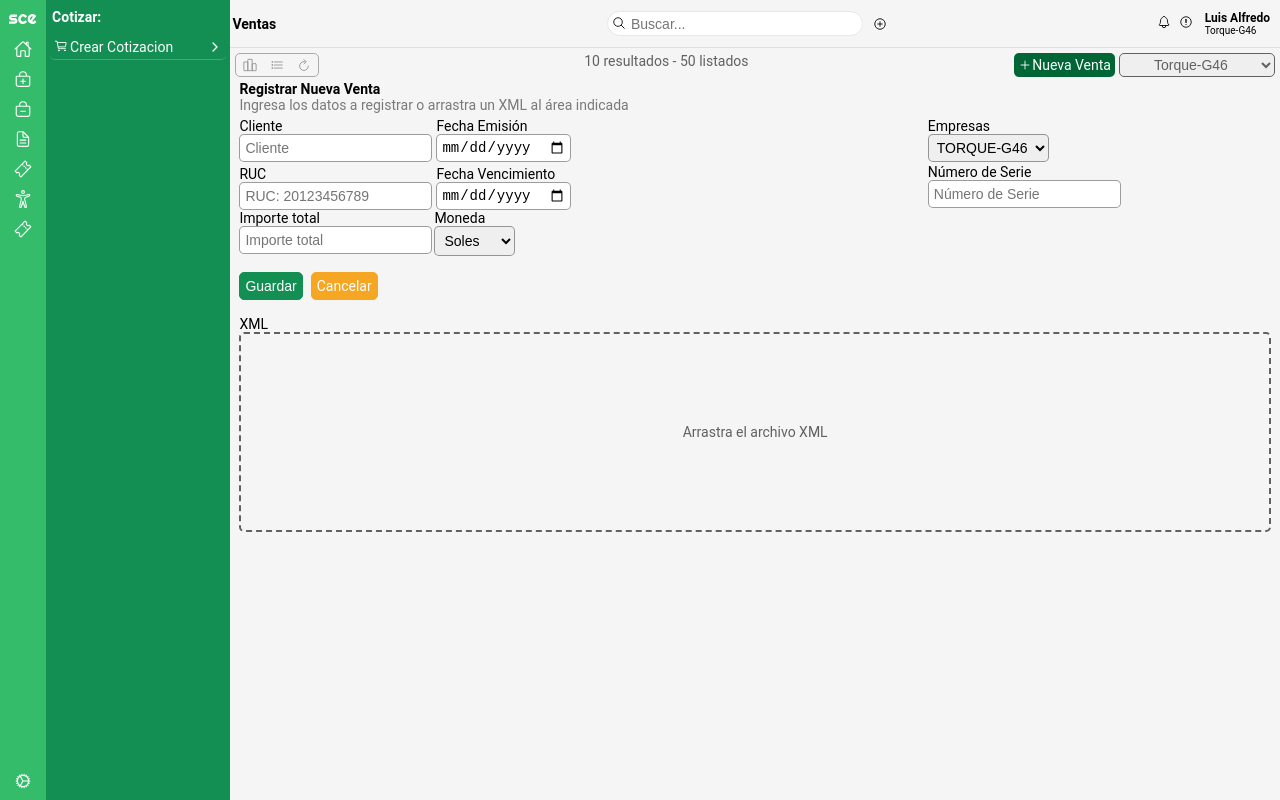
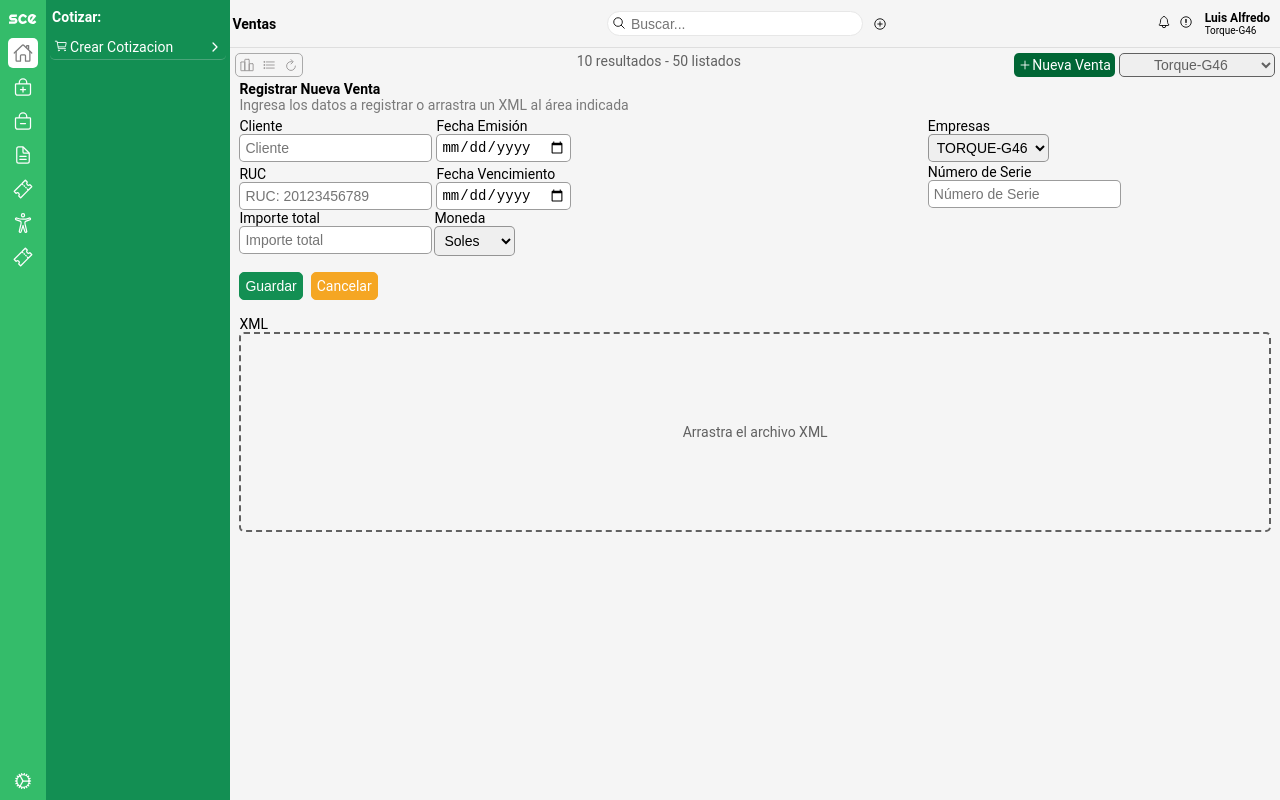
Before and after one commit to LuisPalomin05/FrontendSCE, a React (Create React App) app: page /ventas/crear in a window 1280 px wide. Built offline with nearby package versions, Linux system fonts and the light colour scheme; no server answers; the HTML template or start-up script is replaced by a standard one.

Commit message:
se realiza arreglos de clases css, ademas se agrega la funcion de editar para los clientes y compras.

```diff
--- a/src/components/COMPRAS/ComprasVista.jsx
+++ b/src/components/COMPRAS/ComprasVista.jsx
@@ -32,13 +32,13 @@ export default function Compras() {
     <div className="ComprasBox">
       <section className="flexbox topListCompras">
         <div className="flexbox boxbottontop">
-          <div className="flexcenter bottonitem">
+          <div className="texcenter bottonitem">
             <IonIcon icon={podiumOutline} />
           </div>
-          <div className="flexcenter bottonitem">
+          <div className="texcenter bottonitem">
             <IonIcon icon={listOutline} />
           </div>
-          <div className="flexcenter bottonitem">
+          <div className="texcenter bottonitem">
             <IonIcon icon={refreshOutline} />
           </div>
         </div>
--- a/src/components/Menulateral.jsx
+++ b/src/components/Menulateral.jsx
@@ -1,5 +1,5 @@
 // import React, { useState } from "react";
-import React from "react";
+import React,{useState} from "react";
 import { Link } from "react-router-dom";
 import { IonIcon } from "@ionic/react";
 import {
@@ -15,9 +15,27 @@ import {
 import { Tooltip } from "react-tooltip";
 
 const Menulateral = () => {
+  const [itemsSelected, setItemsSelected] = useState(0);
+
+  const handleClick = (index) => {
+    setItemsSelected(index);
+  }
+  // const handleHover = (index) => {
+  //   setItemsSelected(index);
+  // };
+
+  function itemselectedHover(index) {
+    if (itemsSelected === index) {
+      return "hoverbackSelected";
+    } else {
+      return "hoverback";
+    }
+  }
+
+
   return (
     <div className="flexbox iconMenuBox">
-      <div className="flexbox flexRow">
+      <div className="flexbox flexRow gapp2">
         <div className="MenuTopBox">
           <div className="flexbox hoverback">
             <Link className="" to={"/dashboard"}>
@@ -41,8 +59,7 @@ const Menulateral = () => {
 228 353 185 65 -19 139 -79 169 -139 l21 -40 111 111 110 110 -39 52 c-71 94
 -192 172 -319 205 -73 19 -202 18 -275 -1z"
                   />
-                  <path
-                    d="M2780 1224 c-165 -43 -308 -159 -378 -305 -54 -113 -67 -173 -66
+                  <path d="M2780 1224 c-165 -43 -308 -159 -378 -305 -54 -113 -67 -173 -66
 -304 0 -182 56 -319 178 -441 123 -122 282 -182 456 -170 101 6 156 22 252 73
 62 33 198 150 198 171 0 4 -49 56 -109 116 l-109 109 -16 -30 c-19 -38 -74
 -86 -129 -114 -47 -25 -170 -38 -181 -21 -3 6 117 160 269 342 151 183 275
@@ -62,17 +79,15 @@ const Menulateral = () => {
               </svg>
             </Link>
           </div>
-          {/* <div className="hoverback cPointer">
-            <IonIcon className="ioniconwhite" icon={listOutline} />
-          </div> */}
 
           <Link
             to="/dashboard"
-            className="hoverback"
+            className={itemselectedHover(0)}
             data-tooltip-id="home-tooltip"
             data-tooltip-content="Inicio"
+            onClick={() => handleClick(0)}
           >
-            <IonIcon className="ioniconwhite" icon={homeOutline} />
+            <IonIcon className="fs26" icon={homeOutline} />
             <Tooltip id="home-tooltip" />
           </Link>
 
@@ -80,54 +95,78 @@ const Menulateral = () => {
             to="/ventas"
             data-tooltip-id="sell-tooltip"
             data-tooltip-content="Ventas"
-            className="hoverback"
+            className={itemselectedHover(1)}
+            onClick={() => handleClick(1)}
           >
-            <IonIcon className="ioniconwhite" icon={bagAddOutline} />
+            <IonIcon className="fs26" icon={bagAddOutline} />
             <Tooltip id="sell-tooltip" />
           </Link>
 
-          <Link to="/compras" data-tooltip-id="buy-tooltip"
-            data-tooltip-content="Compras" className="hoverback">
-            <IonIcon className="ioniconwhite" icon={bagRemoveOutline} />
+          <Link
+            to="/compras"
+            data-tooltip-id="buy-tooltip"
+            data-tooltip-content="Compras"
+            className={itemselectedHover(2)}
+            onClick={() => handleClick(2)}
+          >
+            <IonIcon className="fs26" icon={bagRemoveOutline} />
             <Tooltip id="buy-tooltip" />
-
           </Link>
 
-          <Link to="/documentos" data-tooltip-id="docs-tooltip"
-            data-tooltip-content="Documentos" className="hoverback">
-            <IonIcon className="ioniconwhite" icon={documentTextOutline} />
+          <Link
+            to="/documentos"
+            data-tooltip-id="docs-tooltip"
+            data-tooltip-content="Documentos"
+            className={itemselectedHover(3)}
+            onClick={() => handleClick(3)}
+          >
+            <IonIcon className="fs26" icon={documentTextOutline} />
             <Tooltip id="docs-tooltip" />
-
           </Link>
 
-          <Link to="/pedidos" data-tooltip-id="box-tooltip"
-            data-tooltip-content="Pedidos" className="hoverback">
-            <IonIcon className="ioniconwhite" icon={ticketOutline} />
+          <Link
+            to="/pedidos"
+            data-tooltip-id="box-tooltip"
+            data-tooltip-content="Pedidos"
+            className={itemselectedHover(4)}
+            onClick={() => handleClick(4)}
+          >
+            <IonIcon className="fs26" icon={ticketOutline} />
             <Tooltip id="box-tooltip" />
-
           </Link>
 
-          <Link to="/clientes" data-tooltip-id="clients-tooltip"
-            data-tooltip-content="Clientes" className="hoverback">
-            <IonIcon className="ioniconwhite" icon={accessibilityOutline} />
+          <Link
+            to="/clientes"
+            data-tooltip-id="clients-tooltip"
+            data-tooltip-content="Clientes"
+            className={itemselectedHover(5)}
+            onClick={() => handleClick(5)}
+          >
+            <IonIcon className="fs26" icon={accessibilityOutline} />
             <Tooltip id="clients-tooltip" />
-
           </Link>
 
-          <Link to="/proveedores" data-tooltip-id="provs-tooltip"
-            data-tooltip-content="Proveedores" className="hoverback">
-            <IonIcon className="ioniconwhite" icon={ticketOutline} />
+          <Link
+            to="/proveedores"
+            data-tooltip-id="provs-tooltip"
+            data-tooltip-content="Proveedores"
+            className={itemselectedHover(6)}
+            onClick={() => handleClick(6)}
+          >
+            <IonIcon className="fs26" icon={ticketOutline} />
             <Tooltip id="provs-tooltip" />
-
           </Link>
         </div>
-        <Link to="/sce/configuracion" data-tooltip-id="provs-tooltip"
-            data-tooltip-content="Configuracion">
-          <div className="hoverback">
-            <IonIcon className="ioniconwhite" icon={cogOutline} />
+        <Link
+          to="/sce/configuracion"
+          data-tooltip-id="provs-tooltip"
+          data-tooltip-content="Configuracion"
+
+        >
+          <div className={itemselectedHover(7)} onClick={() => handleClick(7)}>
+            <IonIcon className="fs26" icon={cogOutline} />
           </div>
           <Tooltip id="tool-tooltip" />
-
         </Link>
       </div>
     </div>
--- a/src/components/NAV/Navigation.jsx
+++ b/src/components/NAV/Navigation.jsx
@@ -39,6 +39,8 @@ export default class Navigation extends Component {
             <Route path="/compras/*" element={<p>Compras</p>} />
             <Route path="/documentos/*" element={<p>Documentos</p>} />
             <Route path="/pedidos/*" element={<p>Pedidos</p>} />
+            <Route path="/proveedores/*" element={<p>Proveedores</p>} />
+
             <Route path="/sce/configuracion/*" element={<p>Configuración</p>} />
             <Route
               path="/cotizacion/*"
--- a/src/components/PANEL/DashBoard.jsx
+++ b/src/components/PANEL/DashBoard.jsx
@@ -16,13 +16,13 @@ import {
       <div className="DashBoardBox">
         <div className="flexbox barTopmenu">
           <div className="flexbox boxbottontop">
-            <div className="flexcenter bottonitem">
+            <div className="texcenter bottonitem">
               <IonIcon icon={podiumOutline}></IonIcon>
             </div>
-            <div className="flexcenter bottonitem">
+            <div className="texcenter bottonitem">
               <IonIcon icon={listOutline} />
             </div>
-            <div className="flexcenter bottonitem">
+            <div className="texcenter bottonitem">
               <IonIcon icon={refreshOutline}></IonIcon>
             </div>
           </div>
--- a/src/components/VENTAS/VentasCrear.jsx
+++ b/src/components/VENTAS/VentasCrear.jsx
@@ -112,6 +112,8 @@ const VentasCrear = () => {
                     className="inputbox"
                     type="text"
                     name="ruc"
+                    maxLength={11}
+                    minLength={11}
                     value={ruc}
                     onChange={(e) => setRuc(e.target.value)}
                     placeholder="RUC: 20123456789"
--- a/src/content/css/App.css
+++ b/src/content/css/App.css
@@ -71,12 +71,26 @@ grid-area: sections;
   align-items: center;
   justify-content: center;
   border-radius: 5px;
+  color: #fdfdfd;
 }
 
 .hoverback:hover{
   /* background-color: #433c98; */
   background-color: #087440;
 }
+
+.hoverbackSelected{
+  padding: 5px;
+  width: 30px;
+  height: 30px;
+  display: flex;
+  align-items: center;
+  justify-content: center;
+  border-radius: 5px;
+  background: #ffffff;
+  color: #7d7d7d;
+}
+
 
 .martop{
   margin: 5px 0;
@@ -182,6 +196,19 @@ grid-area: sections;
 
 .fs20{
   font-size: 20px;
+}
+
+.fs20{
+  font-size: 20px;
+}
+.fs22{
+  font-size: 22px;
+}
+.fs24{
+  font-size: 24px;
+}
+.fs26{
+  font-size: 26px;
 }
 .bgWhite{
   background: #ffffff;
--- a/src/content/css/Dashboard.css
+++ b/src/content/css/Dashboard.css
@@ -18,7 +18,7 @@
     border-radius: 5px;
     display: flex;
     justify-content: space-around;
-    width: 8%;
+
 }
 
 .bottonitem{
--- a/src/content/css/SideBar.css
+++ b/src/content/css/SideBar.css
@@ -3,8 +3,10 @@
 }
 
 .MenuTopBox{
+    display: flex;
+    flex-direction: column;
     flex: 1;
-    gap: 2px;
+    gap: 4px;
 }
 
 .iconMenuBox{
```
Also changed, not shown: src/components/CLIENTES/ClientesVista.jsx (+7 -7 lines), src/components/COMPRAS/ComprasCrear.jsx (+45 -6 lines), src/components/COMPRAS/ComprasLista.jsx (+16 -1 lines). Lines whose indentation alone changed are shown as unchanged.
